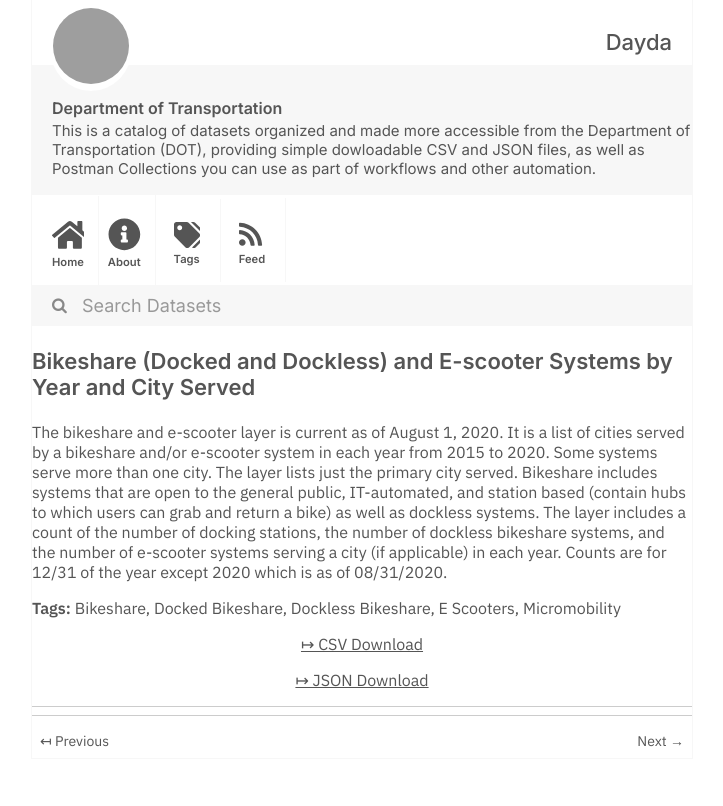
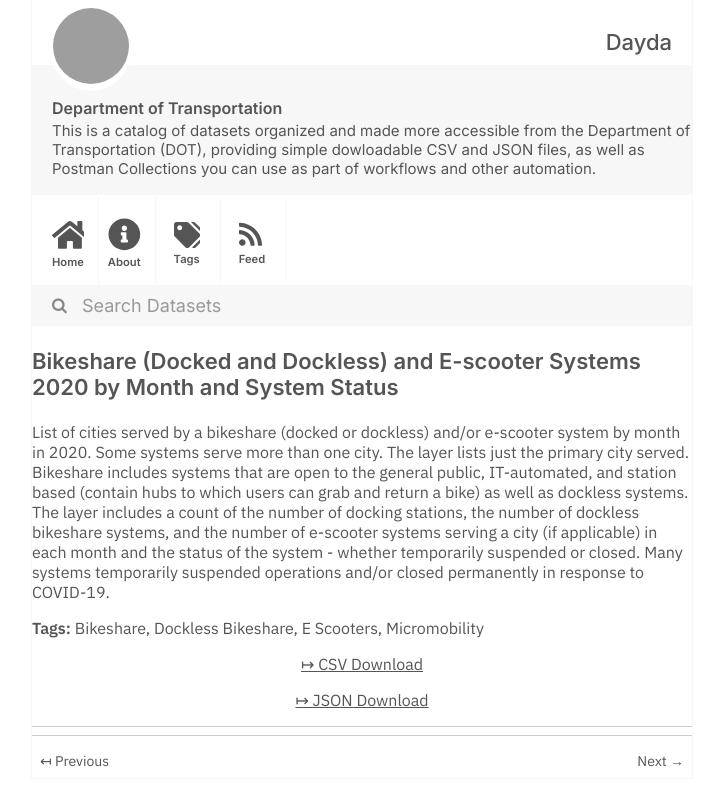
Before and after one commit to dayda-entities/department-of-transportation, a Jekyll site: the page built from _posts/2020-11-12-bikeshare-docked-and-dockless-.md, in a window 1280 px wide, cut to the strip 0-806 px from the top of the page. Shown: the whole strip, without its empty margins (278-1001 px from the left). Built offline with Jekyll 4.4.1, drawn with Linux system fonts in a browser that asks for light colours; grey boxes are pictures that could not be loaded.

```diff
--- a/_posts/2020-11-12-bikeshare-docked-and-dockless-.md
+++ b/_posts/2020-11-12-bikeshare-docked-and-dockless-.md
@@ -1,21 +1,22 @@
 ---
-title: Bikeshare (Docked and Dockless) and E-scooter Systems by Year and City Served
-created: '2020-11-12T12:44:03.620610'
-modified: '2021-04-21T19:54:58.545928'
+title: >-
+  Bikeshare (Docked and Dockless) and E-scooter Systems 2020 by Month and System
+  Status
+created: '2020-11-12T12:39:51.445640'
+modified: '2021-04-21T19:52:07.007580'
 state: active
 type: dataset
 tags:
   - Bikeshare
-  - Docked Bikeshare
   - Dockless Bikeshare
   - E Scooters
   - Micromobility
 groups: []
 csv_url: >-
-  https://data.transportation.gov/api/views/cqdc-cm7d/rows.csv?accessType=DOWNLOAD
+  https://data.transportation.gov/api/views/8cjz-h8bz/rows.csv?accessType=DOWNLOAD
 json_url: >-
-  https://data.transportation.gov/api/views/cqdc-cm7d/rows.json?accessType=DOWNLOAD
+  https://data.transportation.gov/api/views/8cjz-h8bz/rows.json?accessType=DOWNLOAD
 layout: post
 
 ---
-The bikeshare and e-scooter layer is current as of August 1, 2020. It is a list of cities served by a bikeshare and/or e-scooter system in each year from 2015 to 2020. Some systems serve more than one city. The layer lists just the primary city served. Bikeshare includes systems that are open to the general public, IT-automated, and station based (contain hubs to which users can grab and return a bike) as well as dockless systems. The layer includes a count of the number of docking stations, the number of dockless bikeshare systems, and the number of e-scooter systems serving a city (if applicable) in each year. Counts are for 12/31 of the year except 2020 which is as of 08/31/2020.
+List of cities served by a bikeshare (docked or dockless) and/or e-scooter system by month in 2020. Some systems serve more than one city. The layer lists just the primary city served. Bikeshare includes systems that are open to the general public, IT-automated, and station based (contain hubs to which users can grab and return a bike) as well as dockless systems. The layer includes a count of the number of docking stations, the number of dockless bikeshare systems, and the number of e-scooter systems serving a city (if applicable) in each month and the status of the system - whether temporarily suspended or closed. Many systems temporarily suspended operations and/or closed permanently in response to COVID-19.
```
